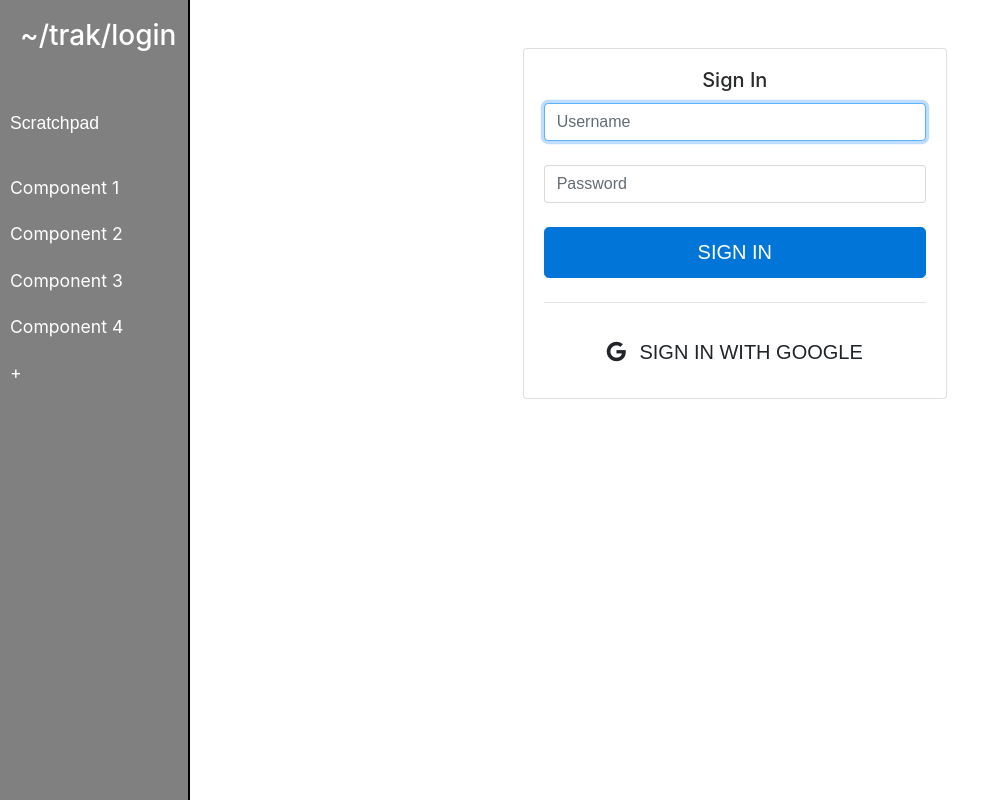
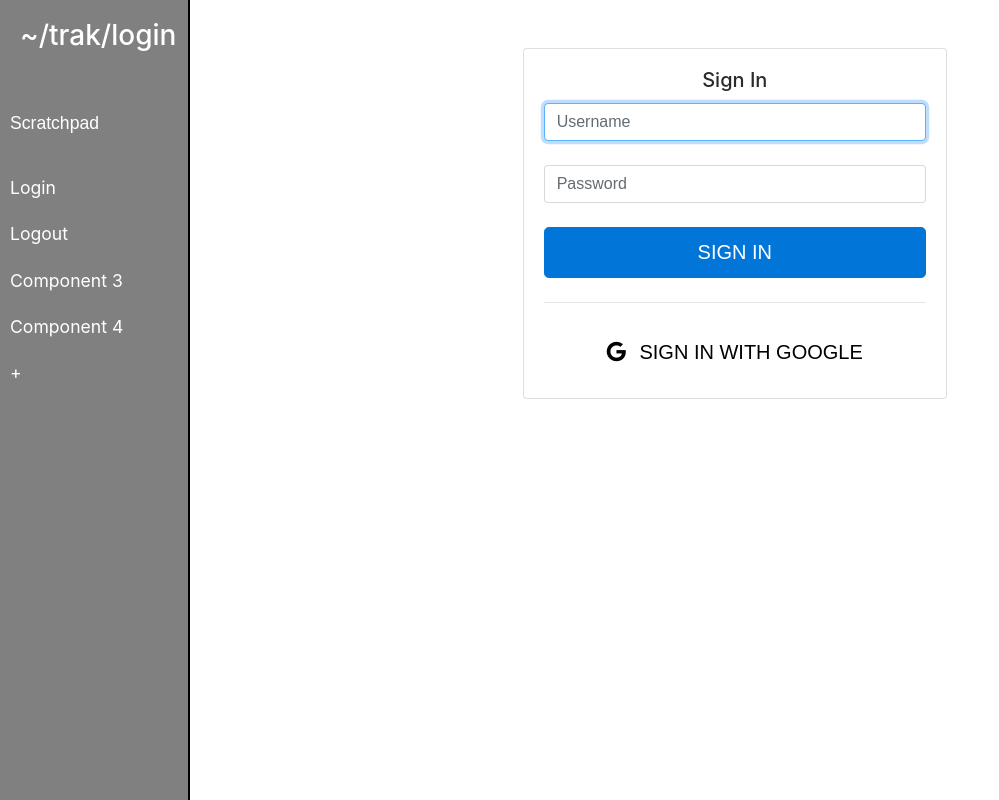
Before and after one commit to oref/trakapp, a Flask app: page /login in a window 1280 px wide. Shown: the whole page, without its empty margins (0-999 px from the left). Run offline with Flask 2, Linux system fonts and the light colour scheme; parts of the project's set-up code (start-up, migrations or seed data) failed here and were passed over; some libraries are stand-ins or nearby versions; some web fonts are replaced.

Commit message:
oauth again

```diff
--- a/routes/login.py
+++ b/routes/login.py
@@ -5,7 +5,7 @@ import sqlite3, re, sys
 from routes import *
 
 @routes.route('/login', methods=['GET', 'POST'])
-def login():
+def login2():
     error = None
     if request.method == 'POST':
         if request.form['username'] != 'admin' or request.form['password'] != 'admin':
@@ -16,7 +16,7 @@ def login():
     return render_template('login.html', error=error)
 
 @routes.route('/logout')
-def logout():
+def logout2():
     session.pop('logged_in', None)
     flash('You were just loggedout!')
     return redirect(url_for('home'))
--- /dev/null
+++ b/static/css/login.css
@@ -0,0 +1,4 @@
+a a:hover {
+    text-decoration: none;
+    color black;
+}
--- a/templates/base.html
+++ b/templates/base.html
@@ -7,6 +7,7 @@
         <link href="https://fonts.googleapis.com/css?family=Monsterrat" rel="stylesheet">
         <link href="static/css/base.css" rel="stylesheet" media="screen">
         <link href="static/css/navbar.css" rel="stylesheet" media="screen">
+        <link href="static/css/login.css" rel="stylesheet" media="screen">
         <link rel="stylesheet" href="https://use.fontawesome.com/releases/v5.7.2/css/all.css" integrity="sha384-fnmOCqbTlWIlj8LyTjo7mOUStjsKC4pOpQbqyi7RrhN7udi9RwhKkMHpvLbHG9Sr" crossorigin="anonymous">
         <link rel="stylesheet" href="https://maxcdn.bootstrapcdn.com/bootstrap/4.0.0-alpha.6/css/bootstrap.min.css" integrity="sha384-rwoIResjU2yc3z8GV/NPeZWAv56rSmLldC3R/AZzGRnGxQQKnKkoFVhFQhNUwEyJ" crossorigin="anonymous">
     </head>
--- a/templates/login.html
+++ b/templates/login.html
@@ -19,7 +19,11 @@
 
               <button class="btn btn-lg btn-primary btn-block text-uppercase" type="submit">Sign in</button>
               <hr class="my-4">
-              <button class="btn btn-lg btn-google btn-block text-uppercase" type="submit"><i class="fab fa-google mr-2"></i> Sign in with Google</button>
+              <button class="btn btn-lg btn-google btn-block text-uppercase" type="submit">
+                  <a style="text-decoration: none; color: black;" href="/google/login">
+                  <i class="fab fa-google mr-2"></i> Sign in with Google
+                  </a>
+              </button>
             </form>
           </div>
         </div>
--- a/templates/navbar.html
+++ b/templates/navbar.html
@@ -9,10 +9,10 @@
             <!--<a href="#homeSubmenu" data-toggle="collapse" aria-expanded="false" class="dropdown-toggle">Home</a>-->
         </li>
         <li>
-            <a href="#">Component 1</a>
+            <a href="/login">Login</a>
         </li>
         <li>
-            <a href="#">Component 2</a>
+            <a href="/logout">Logout</a>
         </li>
         <li>
             <a href="#">Component 3</a>
```
Also changed, not shown: routes/google_auth.py (+13 -13 lines).
